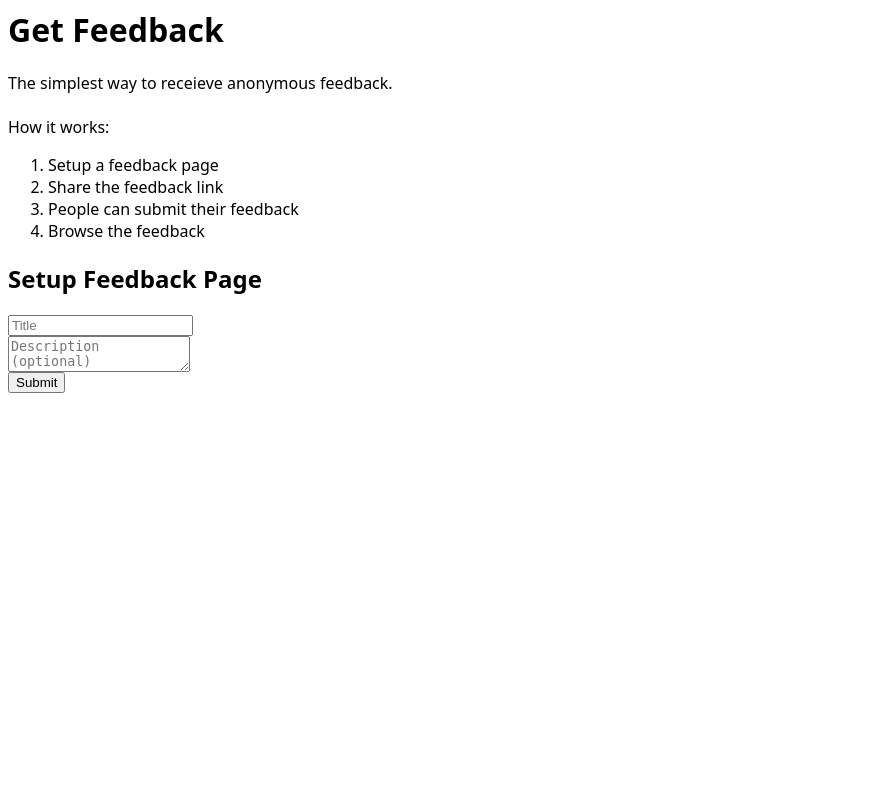
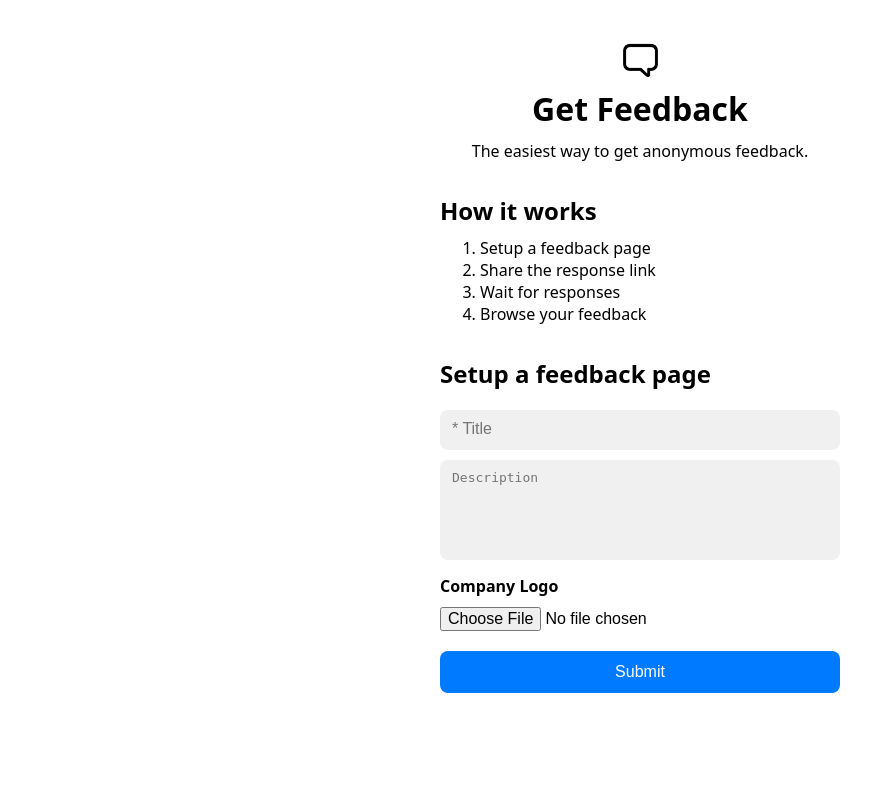
Before and after one commit to JackFinnis/FeedbackWeb, a Flask app: page /new in a window 1280 px wide. Shown: the whole page, without its empty margins (0-895 px from the left). Run offline with Flask 3, Linux system fonts and the light colour scheme.

Commit message:
Improved subject and new subject pages

```diff
--- a/src/app.py
+++ b/src/app.py
@@ -1,14 +1,20 @@
 from flask import Flask, render_template, request, redirect
-from firebase_admin import credentials, firestore, initialize_app
+from firebase_admin import credentials, firestore, initialize_app, storage
 from models import *
 import random
 import string
 
 flask_app = Flask(__name__)
-cred = credentials.Certificate('key.json')
+cred = credentials.Certificate('creds.json')
 firebase_app = initialize_app(cred)
 db = firestore.client()
 subjects = db.collection('subject')
+
+def upload_photo(photo_url, public_id):
+	client = storage.storage.Client.from_service_account_json('key.json')
+	ref = client.get_bucket('logos').blob(public_id)
+	ref.upload_from_filename(photo_url)
+	return ref.public_url
 
 def fetch_subject(private_id):
 	docs = subjects.where('private_id', '==', private_id).stream()
@@ -23,13 +29,14 @@ def root():
 
 @flask_app.route('/subject/<private_id>')
 def subject(private_id):
+	subject=Subject(1, 2, 'Apple', 'Please let us know how satisfied you are with your product and how we could have improved our customer service today.', '/static/jack.jpeg')
+	return render_template('subject.html', feedbacks=[Feedback('Too expensive', '3', firestore.firestore.SERVER_TIMESTAMP)], subject=subject)
+
 	subject = fetch_subject(private_id)
-	title = subject.title
-	public_id = subject.public_id
-	docs = subjects.document(public_id).collection('feedback').get()
+	docs = subjects.document(subject.public_id).collection('feedback').get()
 	feedbacks = map(lambda x: Feedback.from_dict(x.to_dict()), docs)
 
-	return render_template('subject.html', feedbacks=feedbacks, public_id=public_id, title=title, private_id=private_id)
+	return render_template('subject.html', feedbacks=feedbacks, subject=subject)
 
 @flask_app.route('/new')
 def new_subject():
@@ -37,38 +44,52 @@ def new_subject():
 
 @flask_app.route('/new/submit', methods = ['POST'])
 def submit_new_subject():
+	return redirect(f'/subject/{1}')
+
+	public_id = get_id()
+	private_id = get_id()
+
 	title = request.form['title']
 	description = request.form['description']
-	public_id = get_id()
-	private_id = get_id()
-	new_topic = Subject(private_id, public_id, title, description)
+	photo_url = request.form['logo']
+	public_url = upload_photo(photo_url, public_id)
+
+	new_topic = Subject(private_id, public_id, title, description, public_url)
 	subjects.document(public_id).set(new_topic.to_dict())
 
 	return redirect(f'/subject/{private_id}')
 
 @flask_app.route('/send/<public_id>')
 def send_feedback(public_id):
+	subject=Subject(1, 2, 'Apple', 'Please let us know how satisfied you are with your product and how we could have improved our customer service today.', '/static/jack.jpeg')
+	return render_template('send_feedback.html', subject=subject)
+
 	subject = Subject.from_dict(subjects.document(public_id).get().to_dict())
-	publicID = subject.public_id
-	title = subject.title
-	description = subject.description
 
 	return render_template('send_feedback.html', public_id=public_id, title=title, description=description)
 
 @flask_app.route('/send/submit/<public_id>', methods = ['POST'])
 def submit_feedback(public_id):
+	return render_template('submitted_feedback.html', public_id=2)
+
 	feedback = request.form['feedback']
 	feedback_id = get_id()
-	feedback = Feedback(feedback, feedback_id)
+	feedback = Feedback(feedback, feedback_id, firestore.firestore.SERVER_TIMESTAMP)
 	subjects.document(public_id).collection('feedback').document(feedback_id).set(feedback.to_dict())
 
 	return render_template('submitted_feedback.html', public_id=public_id)
 
 @flask_app.route('/delete_feedback/<feedback_id>/<private_id>')
 def delete_feedback(feedback_id, private_id):
+	return redirect(f"/subject/{1}")
+
 	subject = fetch_subject(private_id)
 	subjects.document(subject.public_id).collection('feedback').document(feedback_id).delete()
 
 	return redirect(f"/subject/{private_id}")
 
+@flask_app.errorhandler(404)
+def handle_404(e):
+	return render_template('404.html')
+
 flask_app.run()
--- a/src/static/style.css
+++ b/src/static/style.css
@@ -1,15 +1,107 @@
 body {
-	font-family: "system-ui";
+	font-family: system-ui;
+	display: flex;
+	justify-content: center;
+	--accent: #007AFF;
 }
-@media (prefers-color-scheme: dark) {
+
+a {
+	color: var(--accent);
+}
+
+ol, ul, p {
+	margin: 0px;
+}
+
+h1, h2, h4 {
+	margin-top: 10px;
+	margin-bottom: 10px;
+}
+
+input[type=text], textarea {
+	appearance: none;
+	width: 400px;
+	font-size: 1em;
+}
+
+textarea {
+	resize: none;
+	height: 100px;
+}
+
+input[type=file] {
+	font-size: 1em;
+	margin: 0px;
+	padding: 0px;
+}
+
+input[type=submit] {
+	appearance: none;
+	width: 400px;
+	padding: 12px;
+	margin-top: 20px;
+	margin-bottom: 50px;
+	font-size: 1em;
+	border-radius: 8px;
+	border: none;
+	color: white;
+	background-color: var(--accent);
+}
+input[type=submit]:active {
+	opacity: 0.8;
+}
+
+.container {
+	margin-top: 10px;
+	padding: 10px;
+	padding-left: 12px;
+	padding-bottom: 12px;
+	border-radius: 8px;
+	border: none;
+}
+
+.button {
+	background-color: var(--accent);
+	border: none;
+	color: white;
+	padding: 5px;
+	padding-left: 8px;
+	padding-right: 10px;
+	font-size: 1em;
+	border-radius: 8px;
+}
+.button:active {
+	opacity: 0.8;
+}
+
+.center {
+	align-items: center;
+}
+
+@media(prefers-color-scheme: light) {
 	body {
-		background: black;
-		color: white;
+		color: black;
+		background-color: white;
+	}
+
+	.container {
+		color: black;
+		background-color: #f0f0f0;
 	}
 }
-@media (prefers-color-scheme: light) {
+
+@media(prefers-color-scheme: dark) {
 	body {
-		background: white;
-		color: black;
+		color: white;
+		background-color: black;
+	}
+
+	.container {
+		color: white;
+		background-color: #202020;
+	}
+
+	.icon {
+		filter: invert(1);
 	}
 }
--- a/src/templates/new_subject.html
+++ b/src/templates/new_subject.html
@@ -1,37 +1,34 @@
 <html>
   	<head>
     	<title>Get Feedback</title>
-        <link rel="stylesheet" type="text/css" href="/../static/style.css">
+        <link rel="stylesheet" href="/static/style.css">
 	</head>
-	<body>
-		<h1>Get Feedback</h1>
-		The simplest way to receieve anonymous feedback.<br>
-		<br>
-		How it works:
-		<ol>
-			<li>Setup a feedback page</li>
-			<li>Share the feedback link</li>
-			<li>People can submit their feedback</li>
-			<li>Browse the feedback</li>
-		</ol>
+	<body class="center">
+		<div>
+			<div style="text-align:center;">
+				<img class="icon" src="/static/logo.png" width="35" height="35">
+				<h1>Get Feedback</h1>
+				The easiest way to get anonymous feedback.
+			</div><br>
 
-		<h2>Setup Feedback Page</h2>
-		<form action="new/submit" onsubmit="return validate()" method="POST">
-			<input id="title" name="title" type="text" placeholder="Title"><br>
-			<textarea id="description" name="description" type="text" placeholder="Description (optional)"></textarea><br>
-			<input type="submit">
-		</form>
+			<h2>How it works</h2>
+			<ol>
+				<li>Setup a feedback page</li>
+				<li>Share the response link</li>
+				<li>Wait for responses</li>
+				<li>Browse your feedback</li>
+			</ol><br>
+
+			<h2>Setup a feedback page</h2>
+			<form action="new/submit" method="POST">
+				<input class="container" type="text" id="title" name="title" placeholder="* Title" required
+				oninvalid="setCustomValidity('Please enter the title of your feedback page')"
+				oninput="setCustomValidity('')"><br>
+				<textarea class="container" id="description" name="description" placeholder="Description"></textarea><br>
+				<h4 style="margin-top:15;">Company Logo</h4>
+				<input type="file" id="logo" name="logo" accept="image/*"><br>
+				<input type="submit">
+			</form>
+		</div>
 	</body>
-	<script>
-		function validate() {
-		    let editor = document.getElementById("title");
-			editor.value = editor.value.trim()
-		    if (editor.value == "") {
-		        editor.style.borderColor = "red";
-		        return false;
-		    } else {
-		    	return true;
-			}
-		}
-	</script>
 </html>
--- a/src/templates/submitted_feedback.html
+++ b/src/templates/submitted_feedback.html
@@ -1,7 +1,7 @@
 <html>
   	<head>
     	<title>Feedback Submitted</title>
-        <link rel="stylesheet" href="/../static/style.css">
+        <link rel="stylesheet" href="/static/style.css">
 	</head>
 	<body>
 		<b>Feedback submitted</b><br><br>
```
Also changed, not shown: src/models.py (+11 -5 lines), src/templates/404.html (added, +11 -0 lines), src/templates/send_feedback.html (+5 -15 lines), src/templates/subject.html (+43 -13 lines), src/static/checkmark.png (added), src/static/copy.png (added), src/static/jack.jpeg (added), src/static/logo.png (added), src/static/trash.png (added), 1 other file.
